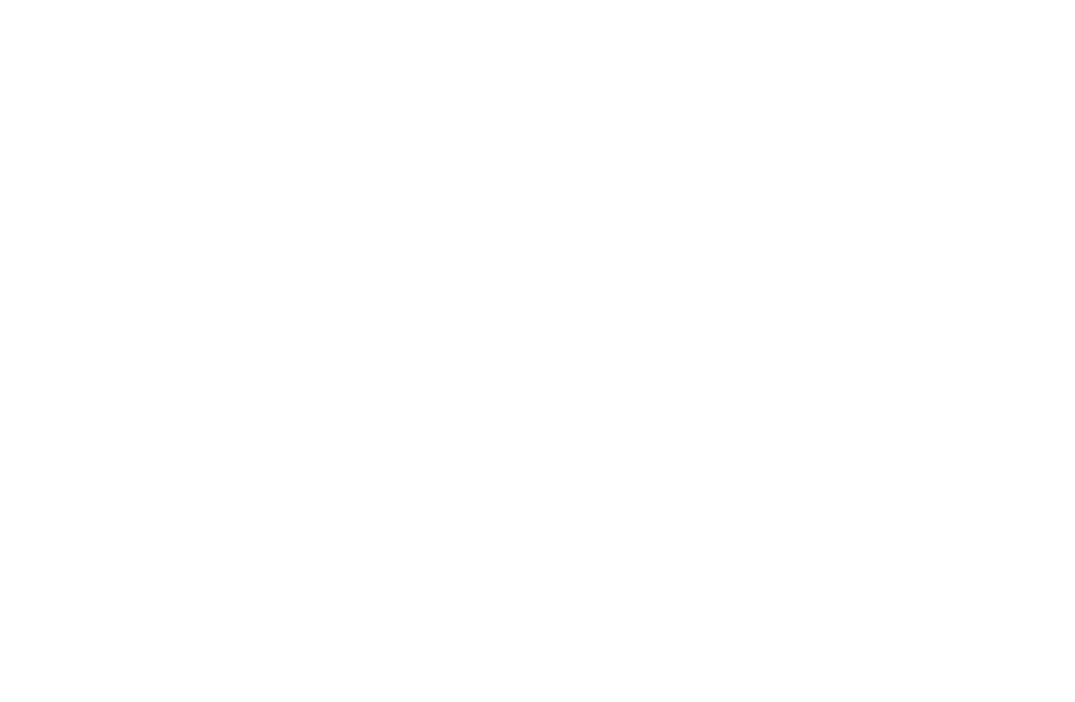
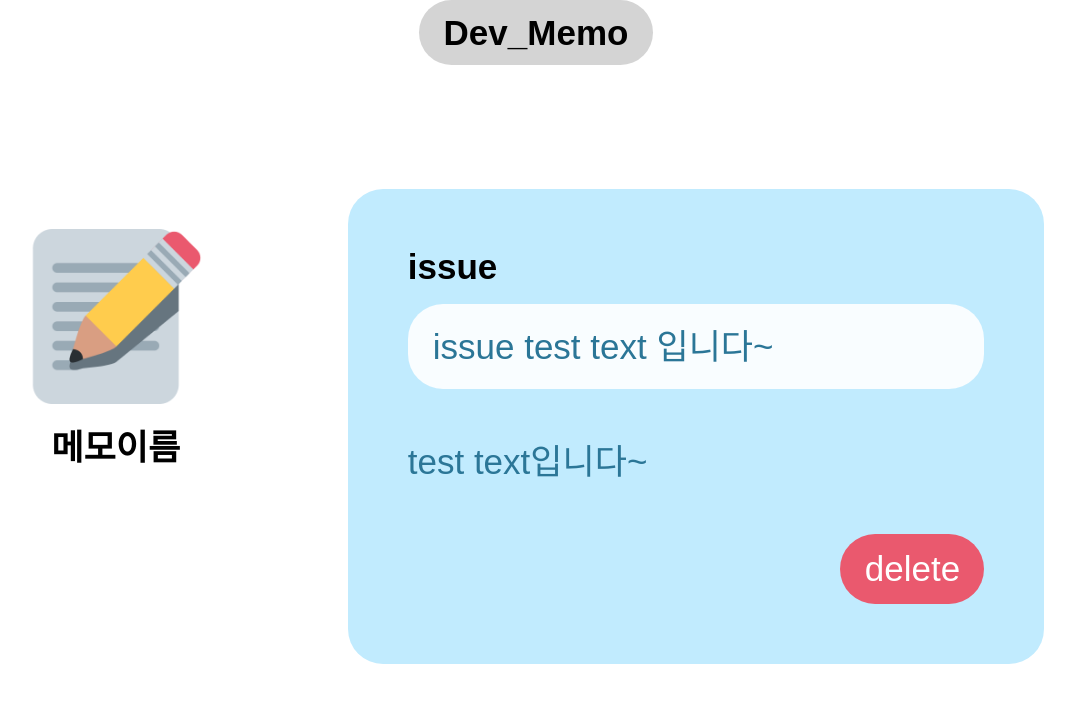
Before and after one commit to 24-Summer-Open-Source-SW/devo, a React (Create React App) app: page /detailedmemo in a window 1280 px wide. Shown: the top 702 px of the page, without its empty margins (104-1179 px from the left). Built offline with nearby package versions, Linux system fonts and the light colour scheme.

Commit message:
docs : detailedMemo>index.js
detailedMemo page css작업 완료

```diff
--- a/src/pages/detailedMemo/index.js
+++ b/src/pages/detailedMemo/index.js
@@ -1,8 +1,117 @@
+import styled from 'styled-components';
 
+import MemoIssue from '../../components/detailedMemo/MemoIssue';
+import MemoContent from '../../components/detailedMemo/MemoContent';
 
+import Memo from '../../images/memo.png';
+
+const Container=styled.div`
+  display: flex;
+  flex-direction: column;
+  align-items: center;
+
+  flex-wrap: wrap;
+  gap: 5vw;
+`;
+const Header=styled.div`
+  padding-top: 15px;
+  padding-bottom: 15px;
+  padding-right:25px;
+  padding-left: 25px;
+
+  color: black;
+  font-size: 35px;
+  font-weight: 700;
+  background-color: #D4D4D4;
+  border-radius: 50px;
+`;
+const MemoContainer=styled.div`
+  display: flex;
+  flex-direction: row;
+  justify-content: space-around;
+
+  padding: 60px;
+
+  width: 100%;
+  `;
+const MemoImage=styled.div`
+  display: flex;
+  flex-direction: column;
+  align-items: center;
+  margin-top: 40px;
+
+  flex-wrap: wrap;
+  gap: 2vw;
+
+  color: black;
+  font-weight: 700;
+  font-size: 35px;
+
+  img{
+    width: 175px;
+    height: 175px;
+  }
+  `;
+const MemoDetail=styled.div`
+  display: flex;
+  flex-direction: column;
+  padding: 60px;
+  flex-wrap: wrap;
+  gap: 20px;
+
+  width: 60%;
+
+  color: #2B7697;
+  font-size: 35px;
+  background-color: #C1EBFE;
+  border-radius: 35px;
+
+  #detailHeader{
+    color: black;
+    font-size: 35px;
+    font-weight: 700;
+  }
+`;
+
+const MemoDeleteButton=styled.button`
+  margin: auto 0 0 auto;
+
+  padding-top: 15px;
+  padding-bottom: 15px;
+  padding-right:25px;
+  padding-left: 25px;
+
+  color: white;
+  font-size: 35px;
+  background-color: #EA596E;
+  border-radius: 55px;
+
+  width: 25%;
+
+  &:hover{
+    font-weight: bold;
+    background-color: #BB4758;
+    transition: all 0.2s;
+  }
+`;
 function DetailedMemo() {
     return (
       <>
+        <Container>
+          <Header>Dev_Memo</Header>
+          <MemoContainer>
+            <MemoImage>
+              <img src={Memo} />
+              메모이름
+            </MemoImage>
+            <MemoDetail>
+              <p id='detailHeader'>issue</p>
+              <MemoIssue content='issue test text 입니다~' />
+              <MemoContent content='test text입니다~' />
+              <MemoDeleteButton>delete</MemoDeleteButton>
+            </MemoDetail>
+          </MemoContainer>
+        </Container>
       </>
     );
   }
```
